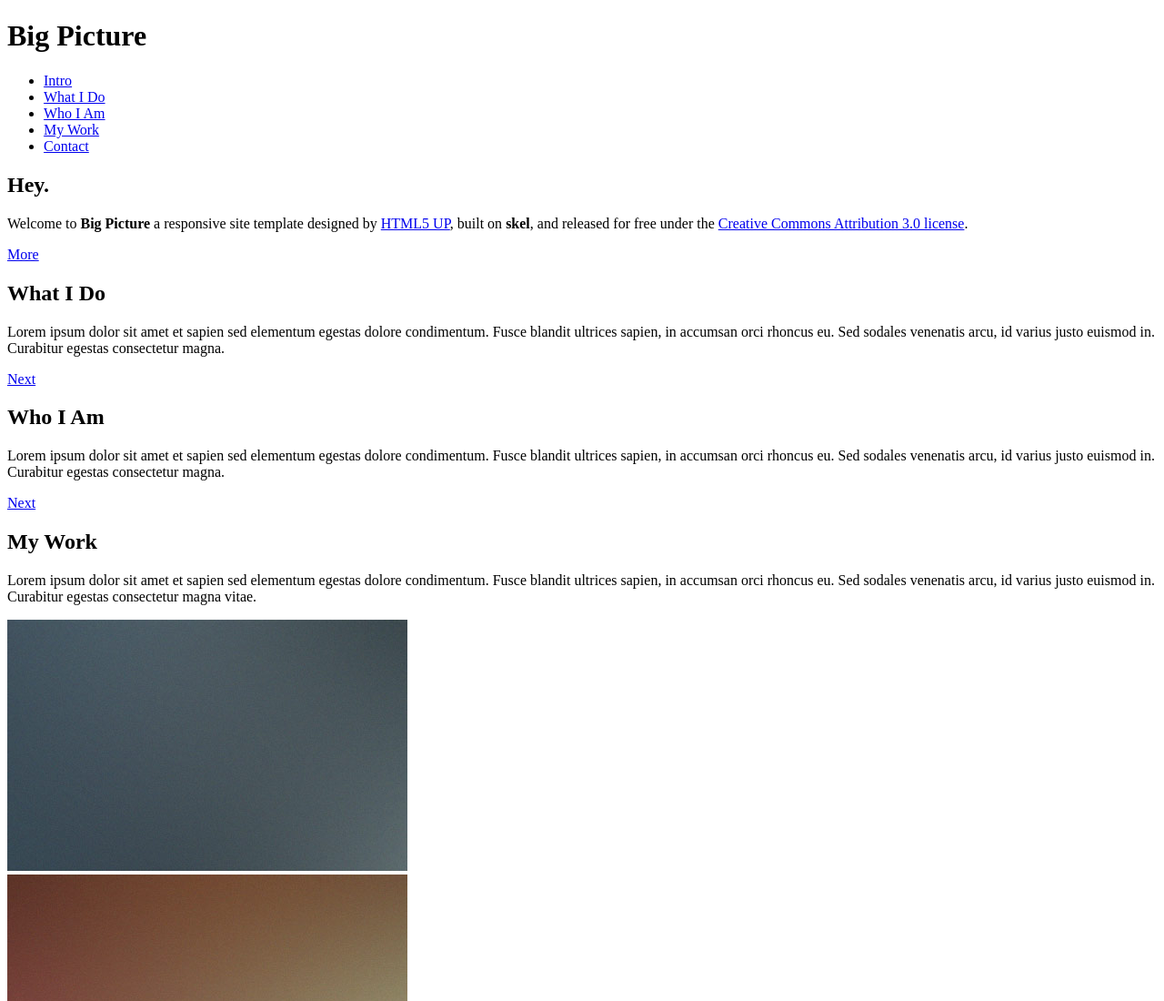
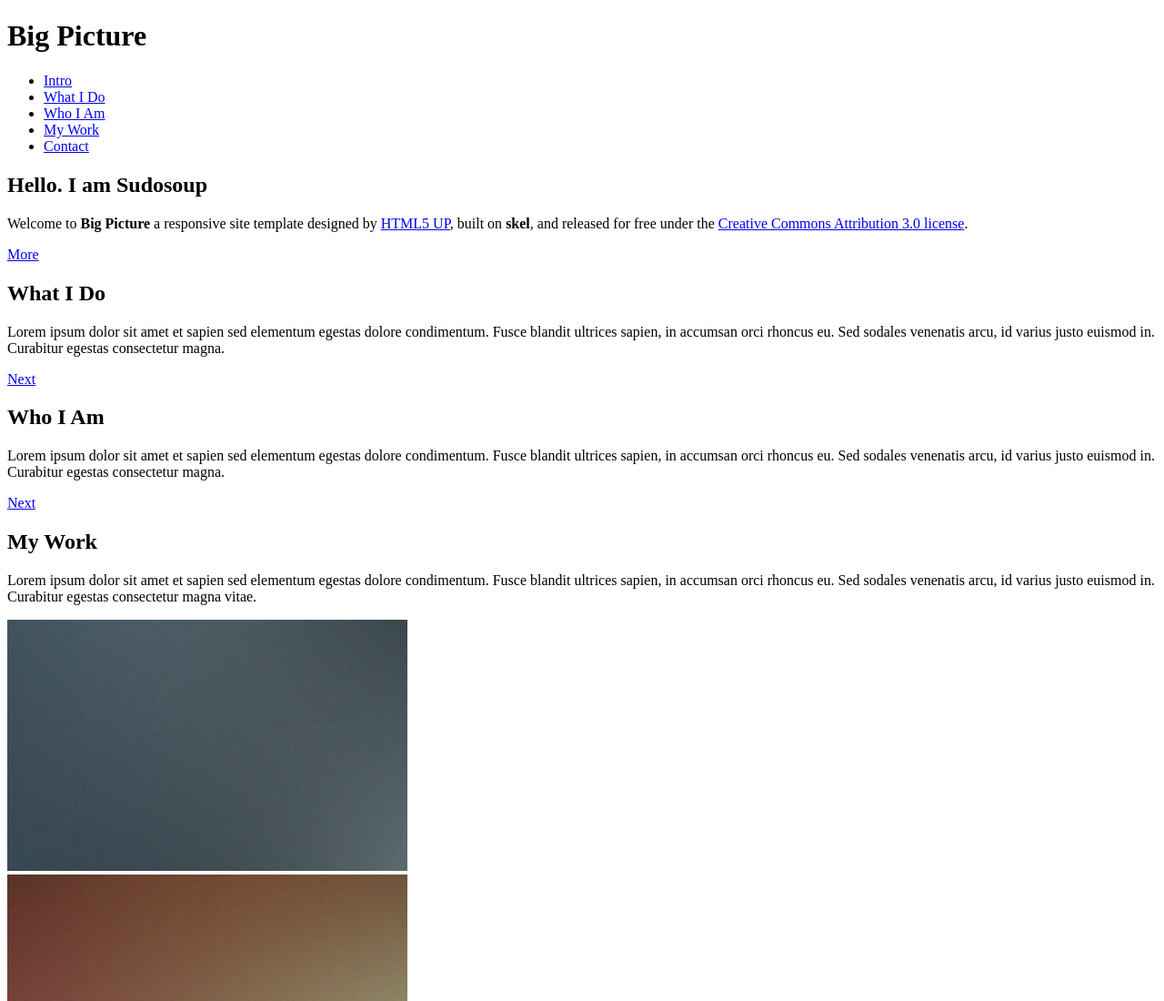
Before and after one commit to sudosoup/sudosoup.github.io, a plain HTML site: page index.html in a window 1280 px wide. Shown: the top 1100 px of the page at 91% size. Drawn offline with Linux system fonts and the light colour scheme; a script that the page names is missing.

Commit message:
fancy new html5 3

```diff
--- a/index.html
+++ b/index.html
@@ -6,7 +6,7 @@
 -->
 <html>
 	<head>
-		<title>Big Picture by HTML5 UP</title>
+		<title>sudosoup</title>
 		<meta http-equiv="content-type" content="text/html; charset=utf-8" />
 		<meta name="description" content="" />
 		<meta name="keywords" content="" />
@@ -50,7 +50,7 @@
 			<section id="intro" class="main style1 dark fullscreen">
 				<div class="content container small">
 					<header>
-						<h2>Hey.</h2>
+						<h2>Hello. I am Sudosoup</h2>
 					</header>
 					<p>Welcome to <strong>Big Picture</strong> a responsive site template designed
 					by <a href="http://html5up.net">HTML5 UP</a>, built on <strong>skel</strong>,
```
